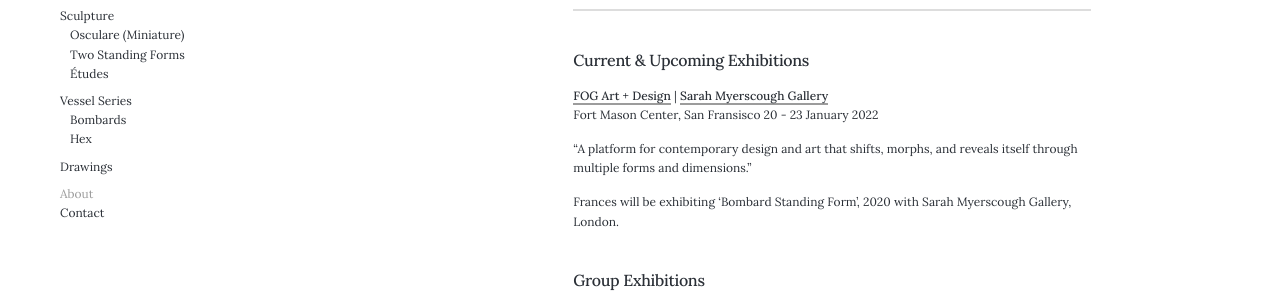
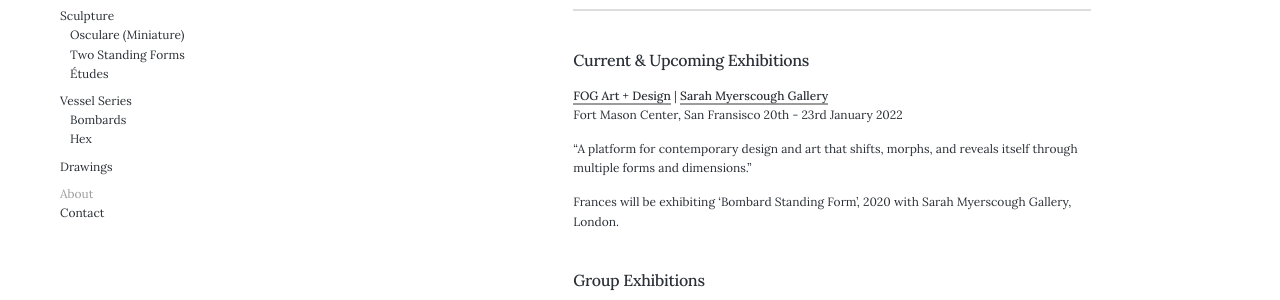
Before and after one commit to francespinnock/francespinnock.github.io, a Jekyll site: the page built from _pages/about.md, in a window 1280 px wide and 1100 px high. Shown: the part 129-429 px from the top of the window. Built offline with Jekyll 4.4.1, drawn with Linux system fonts in a browser that asks for light colours; nearby versions of some CDN libraries.

Commit message:
Update about.md

```diff
--- a/_pages/about.md
+++ b/_pages/about.md
@@ -14,7 +14,7 @@ BA Modelmaking, Arts University Bournemouth, UK 2014
 
 [FOG Art + Design](https://www.fogfair.com/) | [Sarah Myerscough Gallery](https://www.sarahmyerscough.com/)
 Fort Mason Center, San Fransisco
-20 - 23 January 2022
+20th - 23rd January 2022
 
 "A platform for contemporary design and art that shifts, morphs, and reveals itself through multiple forms and dimensions."
 
```
